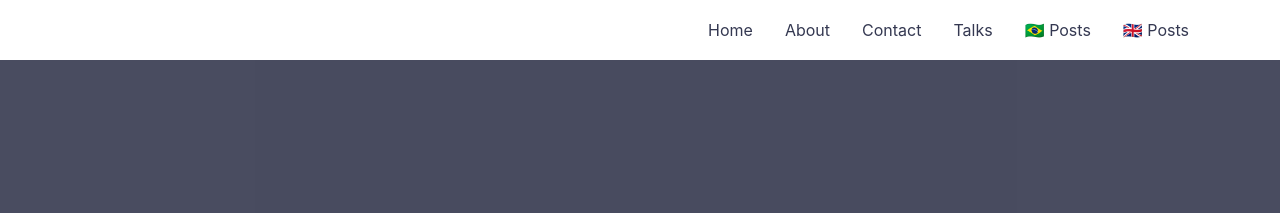
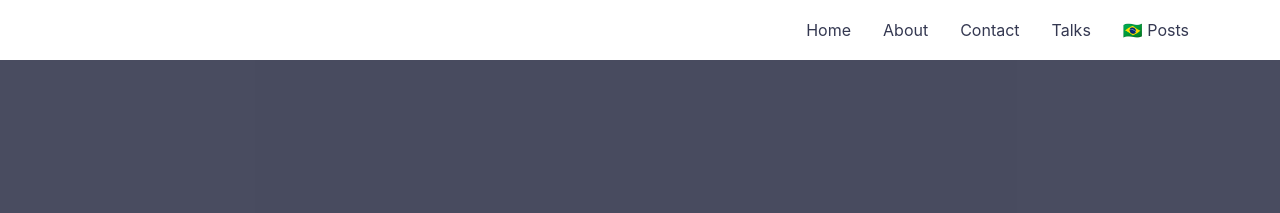
Before and after one commit to leportella/v3, a Jekyll site: the page built from index.md, in a window 1280 px wide. Shown: the top 213 px of the page. Built offline with Jekyll 4.4.1, drawn with Linux system fonts in a browser that asks for light colours.

Commit message:
Update _config.yml

```diff
--- a/_config.yml
+++ b/_config.yml
@@ -23,8 +23,6 @@ navigation: # Navigation links
   - {name: 'Contact', link: '/contact'}
   - {name: 'Talks', link: '/talks'}
   - {name: '🇧🇷 Posts', link: '/pt-br'}
-  - {name: '🇬🇧 Posts', link: '/en'}
-
 
 tagline: >
     random thoughts about life, tech and career
```
